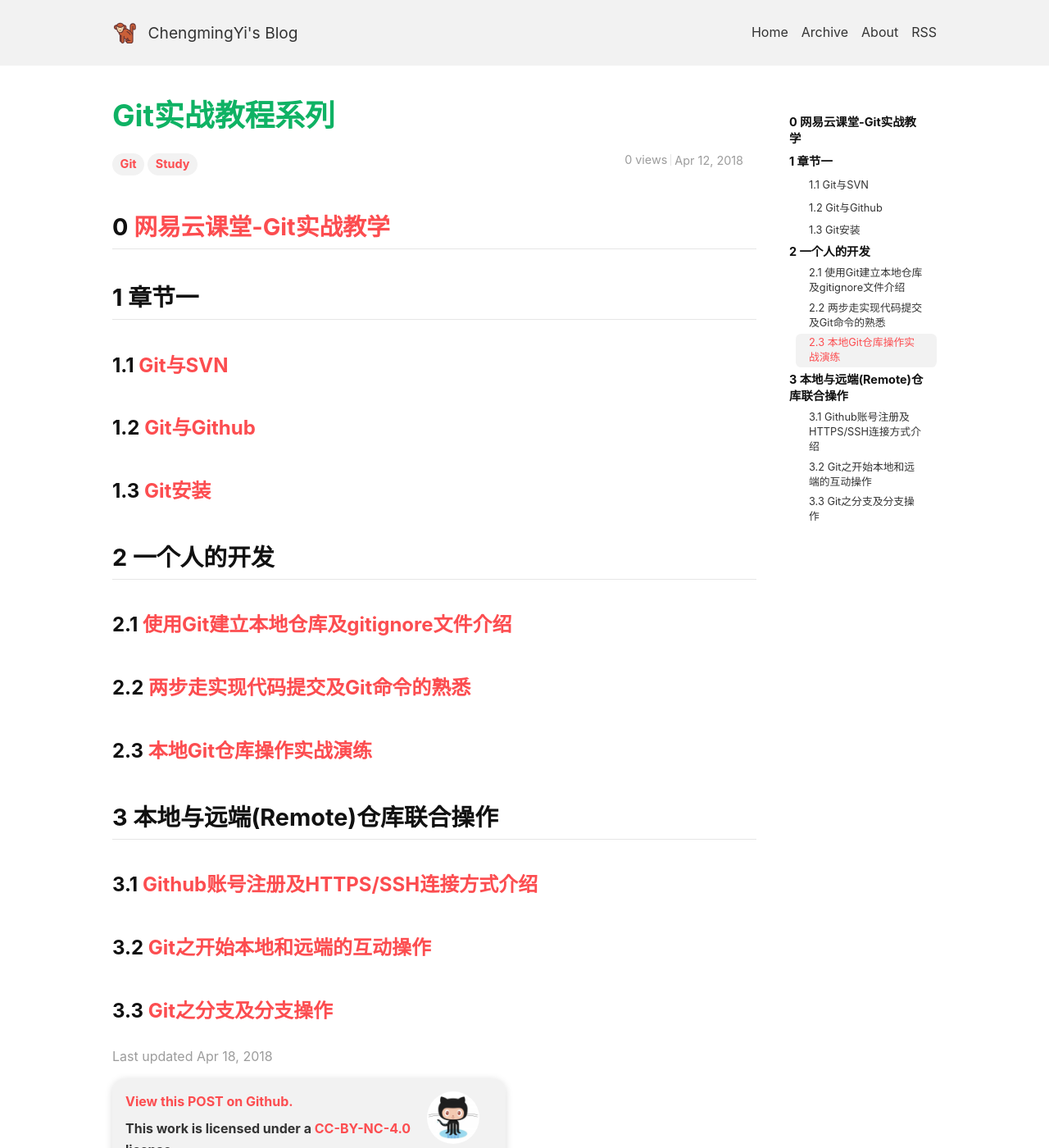
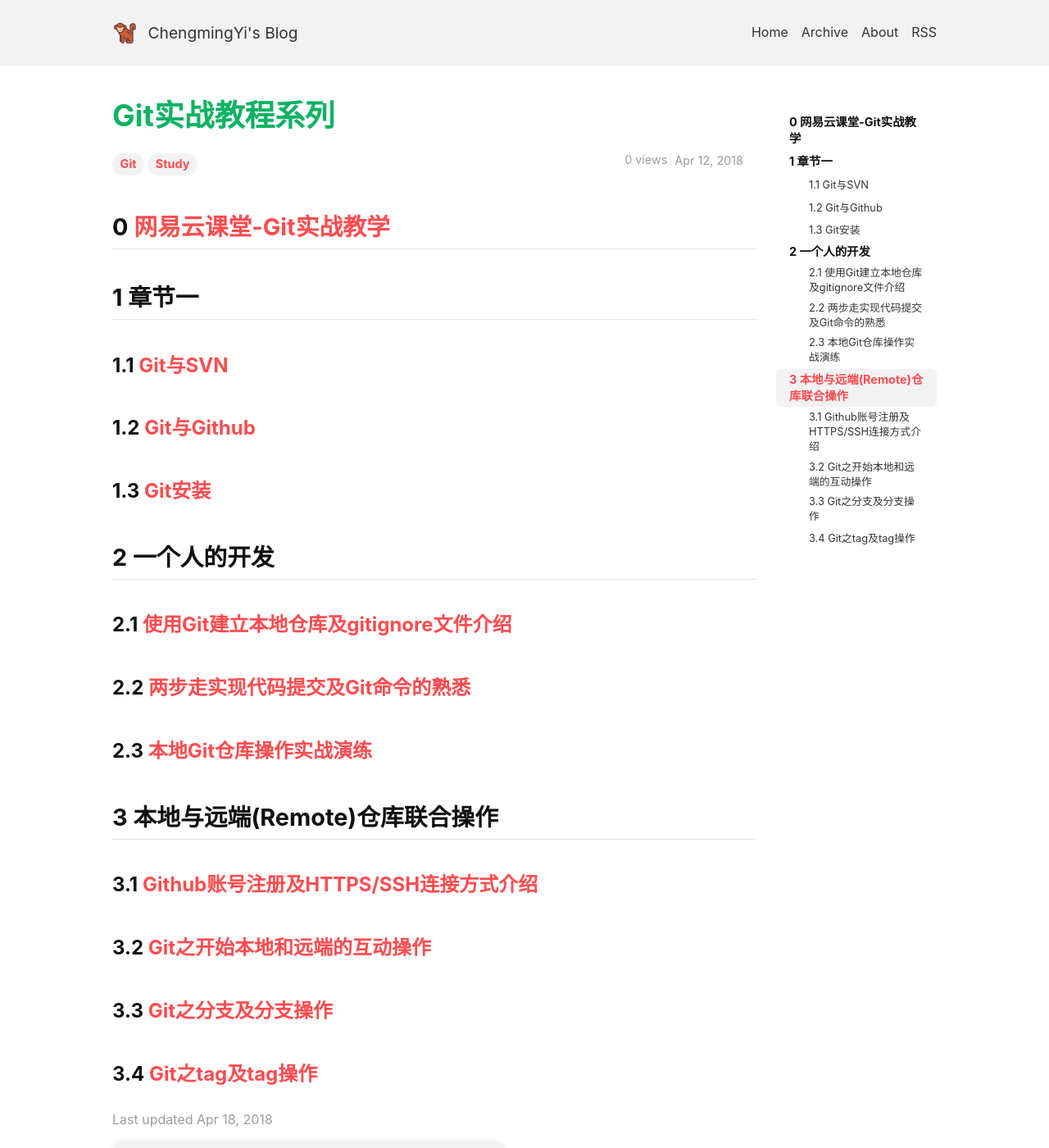
Before and after one commit to yicm/yicm.github.io, a Jekyll site: the page built from _posts/2018-04-12-Git-Practical-tutorial.md, in a window 1280 px wide and 1400 px high. Shown: the whole window at 82% size. Built offline with Jekyll 4.4.1, drawn with Linux system fonts in a browser that asks for light colours; nearby versions of some CDN libraries; comment, search, counter and statistics services are not loaded.

Commit message:
Update blog

```diff
--- a/_posts/2018-04-12-Git-Practical-tutorial.md
+++ b/_posts/2018-04-12-Git-Practical-tutorial.md
@@ -34,3 +34,5 @@
 ### 3.2 [Git之开始本地和远端的互动操作](https://yicm.github.io/blog/2018/04/20/Start-Local-and-Remote-Interactions-with-Git.html)
 
 ### 3.3 [Git之分支及分支操作](https://yicm.github.io/blog/2018/04/20/Branch-and-Branch-Operations-of-Git.html)
+
+### 3.4 [Git之tag及tag操作](https://yicm.github.io/blog/2018/04/23/Tag-and-Tag-Operations-of-Git.html)
```
